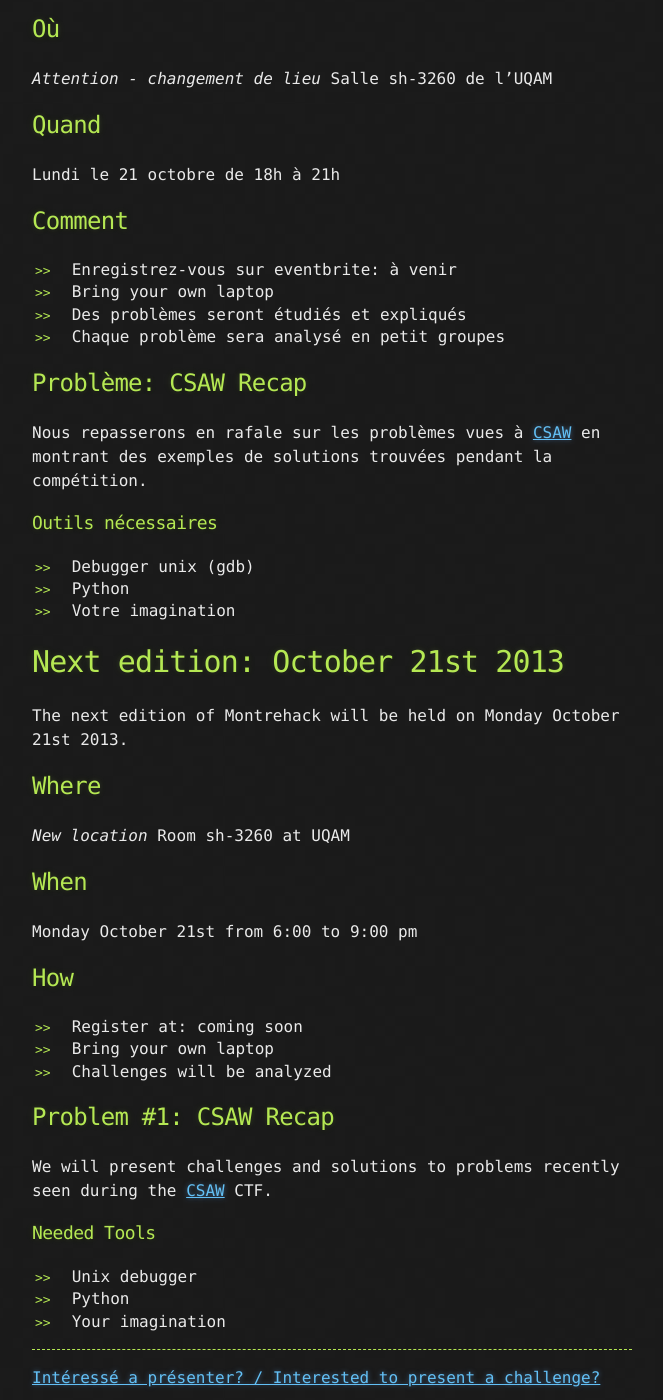
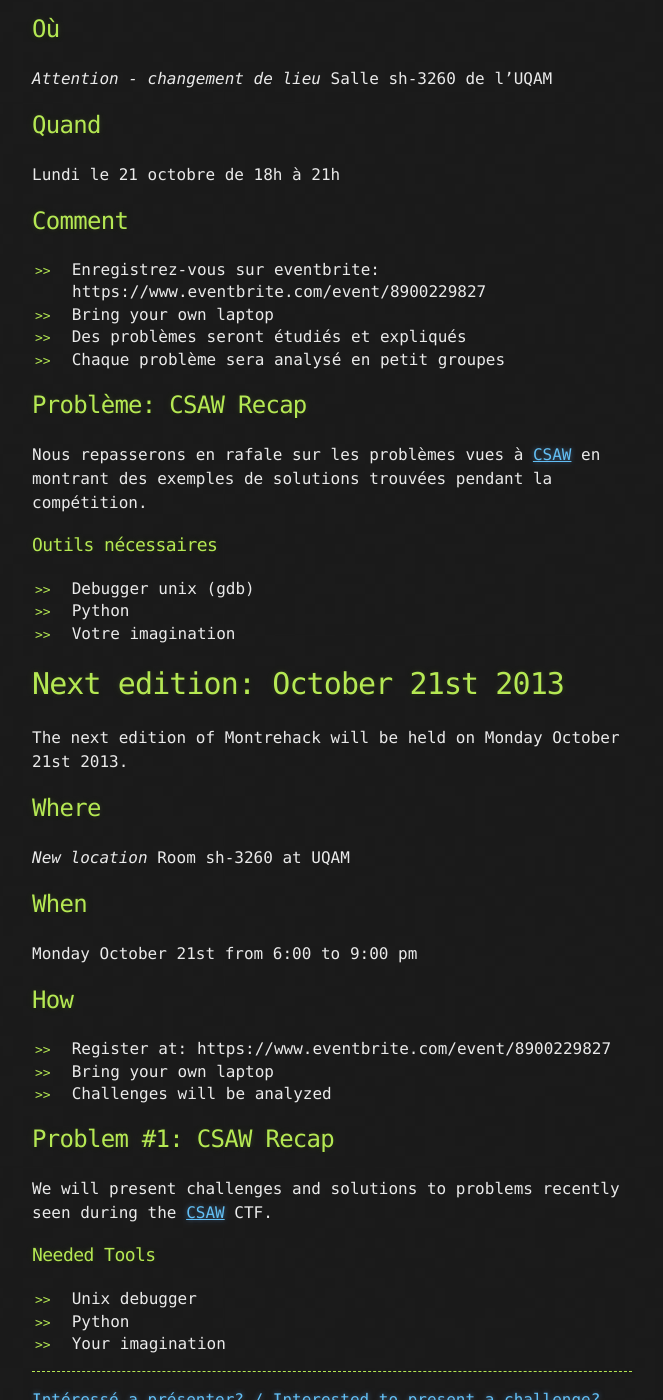
Before and after one commit to montrehack/montrehack.github.com, a Jekyll site: the page built from index.md, in a window 1280 px wide and 1400 px high, scrolled down 429 px. Shown: the whole window, without its empty margins (308-971 px from the left). Built offline with Jekyll 4.4.1, drawn with Linux system fonts in a browser that asks for light colours; Markdown is read by kramdown in place of the engine named in the settings; comment, search, counter and statistics services are not loaded.

Commit message:
adding eventbrite URL

```diff
--- a/index.md
+++ b/index.md
@@ -15,7 +15,7 @@ La prochaine édition de Montréhack aura lieu lundi le 21 octobre 2013.
 Lundi le 21 octobre de 18h à 21h
 
 ## Comment
-* Enregistrez-vous sur eventbrite: à venir
+* Enregistrez-vous sur eventbrite: https://www.eventbrite.com/event/8900229827
 * Bring your own laptop
 * Des problèmes seront étudiés et expliqués
 * Chaque problème sera analysé en petit groupes
@@ -43,7 +43,7 @@ The next edition of Montrehack will be held on Monday October 21st 2013.
 Monday October 21st from 6:00 to 9:00 pm
 
 ## How
-* Register at: coming soon
+* Register at: https://www.eventbrite.com/event/8900229827
 * Bring your own laptop
 * Challenges will be analyzed
 
```
